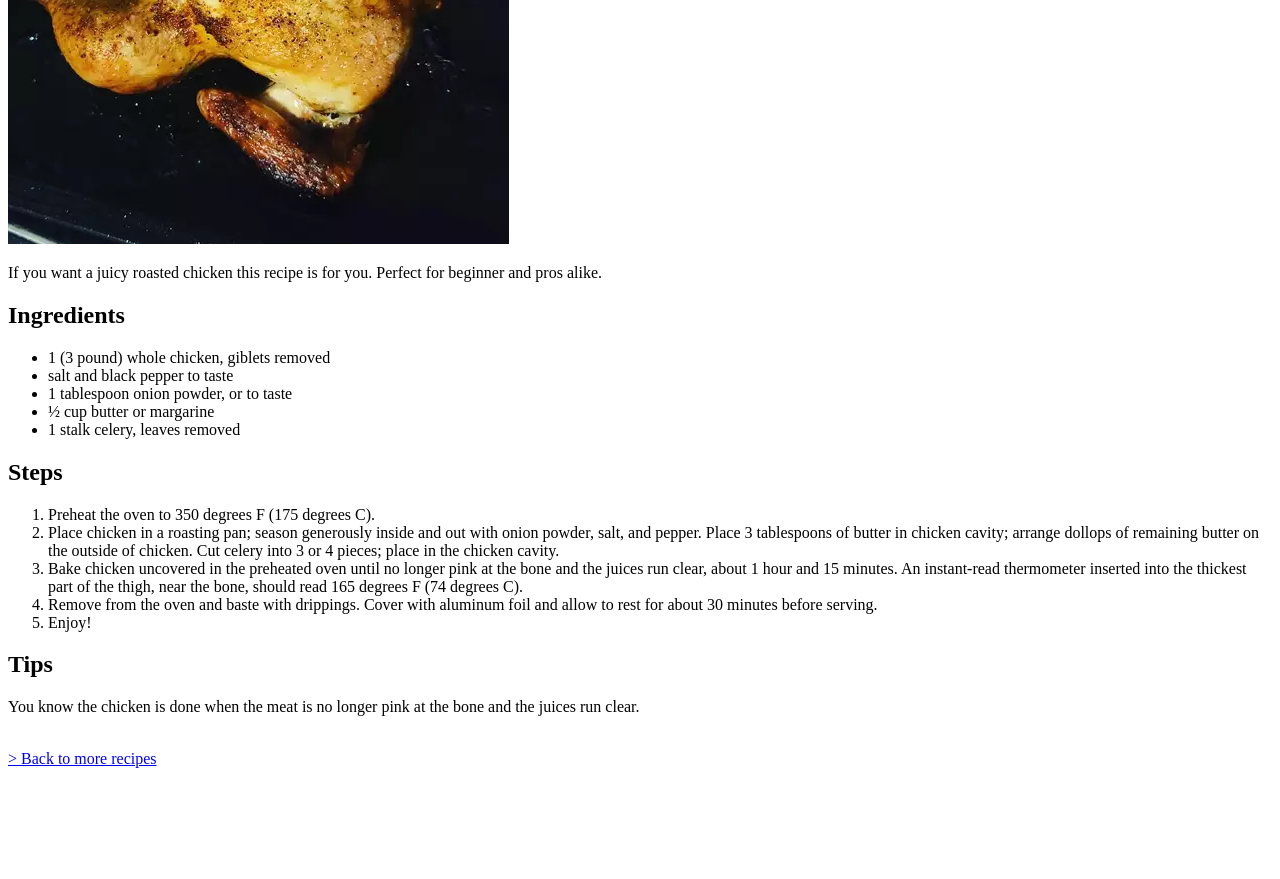
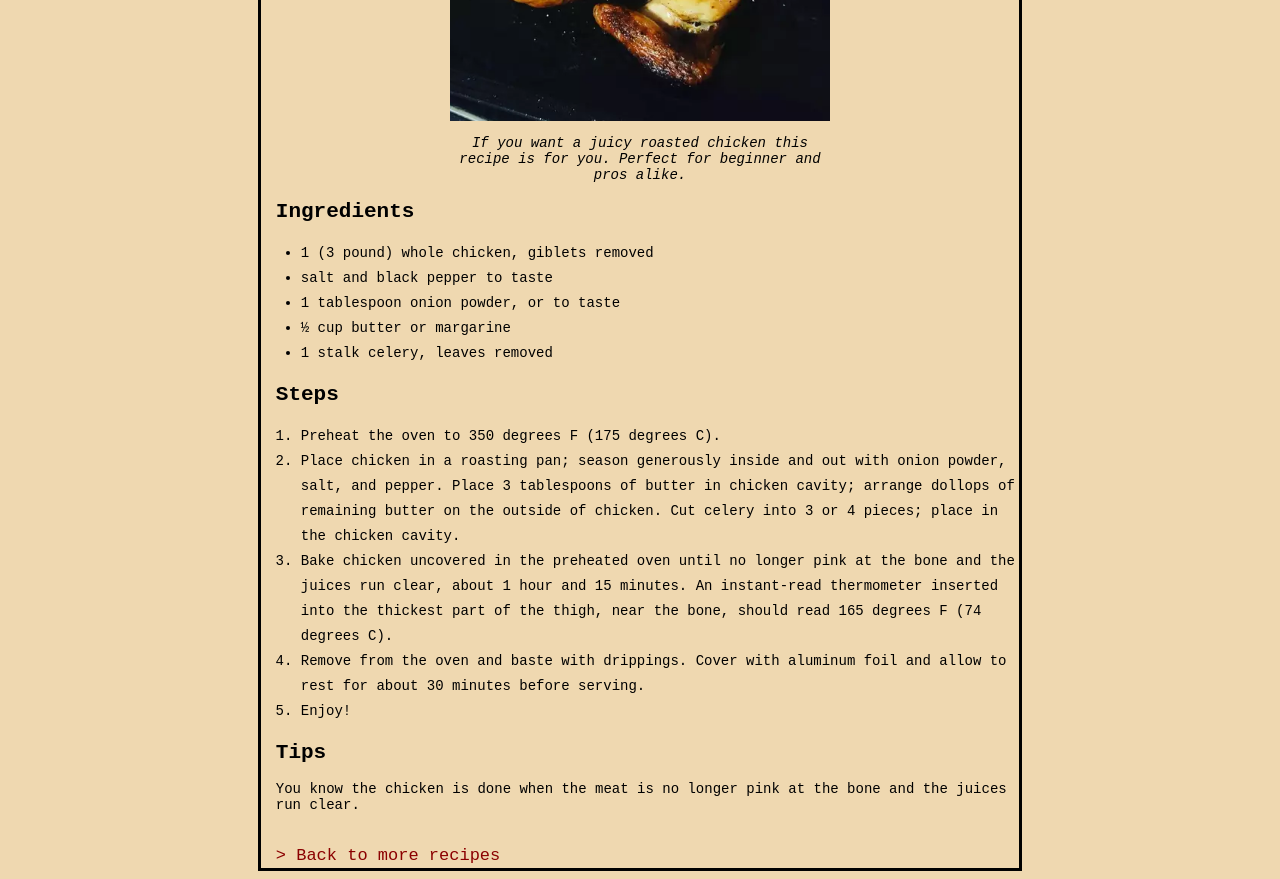
Before and after one commit to kreios777/odin-recipes, a plain HTML site: page recipes/roasted-chicken.html in a window 1280 px wide. Shown: the part 340-1219 px from the top of the page. Before the commit the page ends 1116 px from the top, so only its background shows below. Drawn offline with Linux system fonts and the light colour scheme.

Commit message:
Added CSS to recipe list

```diff
--- /dev/null
+++ b/recipe-styles.css
@@ -0,0 +1,44 @@
+* {
+    font-family: monospace;
+}
+
+body{
+    background-color: #EFD8B0;
+    font-size: 14px;
+}
+
+h1 {
+    text-align: center;
+}
+
+.container{
+    border-style: solid;
+    width: 60%;
+    margin: auto;
+
+}
+
+img, .caption-container{
+    display: block;
+    margin-left: auto;
+    margin-right: auto;
+    width: 50%;
+    height: 50%;
+    text-align: center;
+    font-style: italic;
+}
+
+h2, .tip, .reference{
+    margin-left: 15px;
+}
+
+
+li, .reference{
+    line-height: 25px;
+}
+
+.reference{
+    text-decoration: none;
+    color: darkred;
+    font-size: 17px;
+}
--- a/recipes/roasted-chicken.html
+++ b/recipes/roasted-chicken.html
@@ -3,14 +3,15 @@
 <head>
     <meta charset="UTF-8">
     <meta name="viewport" content="width=device-width, initial-scale=1.0">
+    <link rel="stylesheet" href="../recipe-styles.css">
     <title>How to make Roasted Chicken</title>
 </head>
 <body>
-    <h1>Mashed Potato</h1>
+    <div class="container">
+        <h1>Roasted Chicken</h1>
         <img src="../images/roasted-chicken.png" alt="roasted chicken">
-    <p> If you want a juicy roasted chicken this recipe is for you. Perfect
-        for beginner and pros alike.
-    </p>
+        <p class="caption-container"> If you want a juicy roasted chicken this recipe is for you. Perfect
+            for beginner and pros alike.</p>
         <h2>Ingredients</h2>
         <ul>
             <li>1 (3 pound) whole chicken, giblets removed</li>
@@ -34,8 +35,9 @@
             <li>Enjoy!</li>
         </ol>
         <h2>Tips</h2>
-    <p>You know the chicken is done when the meat is no longer pink at the bone and the juices run clear.</p>
+            <p class="tip">You know the chicken is done when the meat is no longer pink at the bone and the juices run clear.</p>
         <br>
-    <a href="../index.html">> Back to more recipes</a>
+        <a class="reference" href="../index.html">> Back to more recipes</a>
+    </div>
 </body>
 </html>
```
Also changed, not shown: recipes/mashed-potato.html (+6 -3 lines), recipes/pork-sinigang.html (+6 -3 lines). Lines whose indentation alone changed are shown as unchanged.
